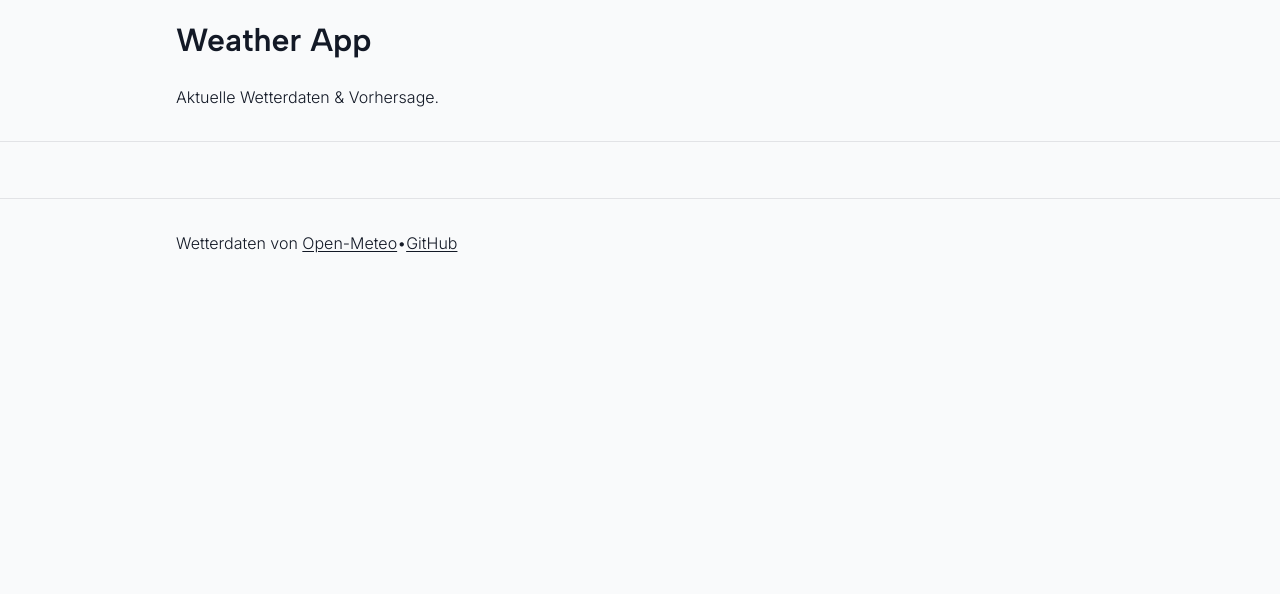
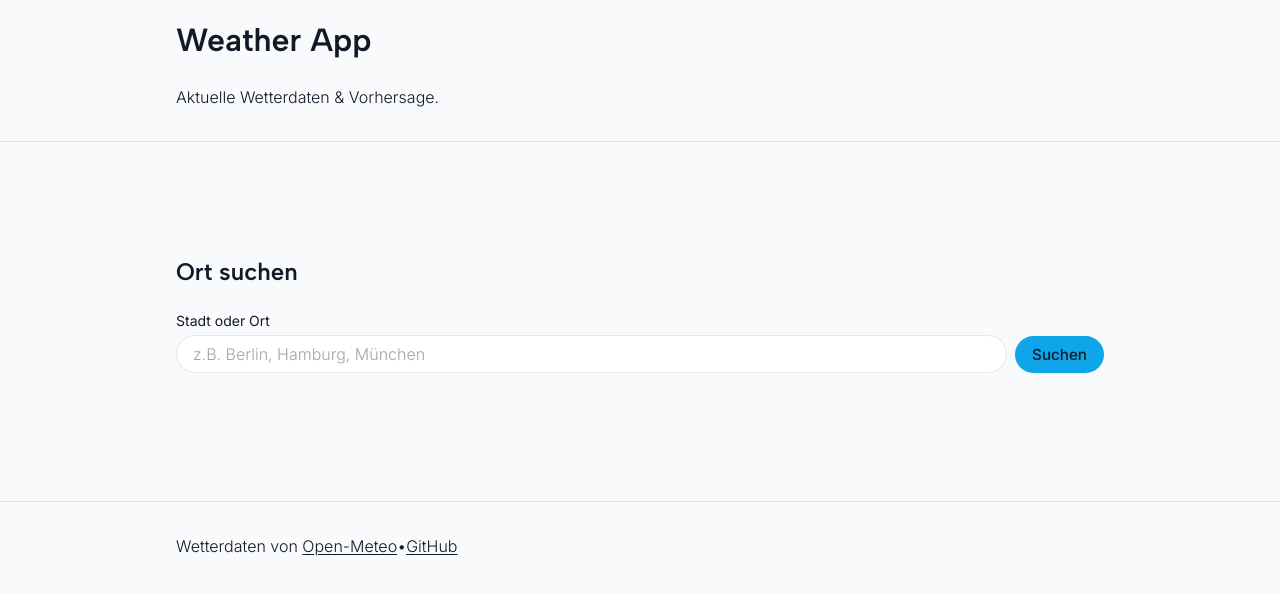
Before and after one commit to mradermaker/weather-app, a Vue app: page / in a window 1280 px wide. Shown: the top 594 px of the page. Built offline with nearby package versions, Linux system fonts and the light colour scheme.

Commit message:
added SearchBar component with logic and styling

```diff
--- a/src/App.vue
+++ b/src/App.vue
@@ -1,4 +1,14 @@
-<script setup lang="ts"></script>
+<script setup lang="ts">
+import { ref } from 'vue'
+import SearchBar from './components/SearchBar.vue'
+
+const lastSearch = ref<string | null>(null)
+
+function handleSearch(city: string) {
+  console.log('Suche gestartet für:', city)
+  lastSearch.value = city
+}
+</script>
 
 <template>
   <header class="header">
@@ -7,7 +17,16 @@
       <p class="header__subtitle">Aktuelle Wetterdaten & Vorhersage.</p>
     </div>
   </header>
-  <main id="main-content" class="main container"></main>
+  <main id="main-content" class="main container">
+    <section class="search section" aria-labelledby="search-title">
+      <h2 id="search-title" class="search__title">Ort suchen</h2>
+      <SearchBar @search="handleSearch" />
+      <p v-if="lastSearch" class="search__text">
+        Zuletzt gesuchter Ort:
+        <strong>{{ lastSearch }}</strong>
+      </p>
+    </section>
+  </main>
   <footer class="footer">
     <div class="footer__inner container">
       <p class="footer__text">
--- a/src/assets/main.css
+++ b/src/assets/main.css
@@ -28,8 +28,9 @@
   --space-xs: 0.25rem;
   --space-sm: 0.5rem;
   --space-md: 1rem;
-  --space-lg: 1.5rem;
-  --space-xl: 2rem;
+  --space-lg: 2rem;
+  --space-xl: 3rem;
+  --space-xxl: 5rem;
 
   /* Radius */
   --radius-sm: 0.25rem;
@@ -44,6 +45,7 @@
     --color-bg-card: #172036;
     --color-text: #e5e7eb;
     --color-primary: #38bdf8;
+    --color-primary-text: var(--color-bg);
 
     --shadow-sm: none;
     --shadow-md: none;
@@ -151,6 +153,11 @@ button {
   }
 }
 
+/* Section */
+.section {
+  padding-block: var(--space-xxl);
+}
+
 /* ------------------------------
    4. Reusable Blocks
 ---------------------------------*/
@@ -190,6 +197,46 @@ button {
   outline-offset: 2px;
 }
 
+/* Form elements */
+.field {
+  display: flex;
+  flex-direction: column;
+  gap: var(--space-xs);
+}
+
+.field__label {
+  font-size: var(--font-size-small);
+  font-weight: 400;
+}
+
+.field__control {
+  display: flex;
+  flex-direction: row;
+  align-items: center;
+  gap: var(--space-sm);
+}
+
+.input {
+  width: 100%;
+  padding: var(--space-sm) var(--space-md);
+  border-radius: var(--radius-round);
+  color: var(--color-text);
+  border: 1px solid var(--color-border);
+  background-color: var(--color-bg-card);
+  font-size: var(--font-size-base);
+  font-weight: 300;
+  outline: none;
+}
+
+input::placeholder {
+  color: color-mix(in srgb, var(--color-text) 40%, transparent);
+}
+
+.input:focus-visible {
+  border-color: var(--color-primary);
+  box-shadow: 0 0 0 1px var(--color-primary);
+}
+
 /* ------------------------------
    5. Accessibility
 ---------------------------------*/
--- a/src/components/SearchBar.vue
+++ b/src/components/SearchBar.vue
@@ -0,0 +1,55 @@
+<script setup lang="ts">
+import { ref } from 'vue'
+
+// Define custom event that this component emits to its parent.
+// Example usage: emit('search', 'Berlin')
+const emit = defineEmits<{
+  (e: 'search', value: string): void
+}>()
+
+// Local state for the input field (reactive)
+const city = ref('')
+
+// Called when the form is submitted
+function handleSubmit() {
+  const trimmed = city.value.trim()
+  if (!trimmed) return
+
+  emit('search', trimmed)
+}
+</script>
+
+<template>
+  <form class="search-bar" @submit.prevent="handleSubmit">
+    <div class="search-bar__field field">
+      <label class="field__label" for="search-bar-city"> Stadt oder Ort </label>
+
+      <div class="search-bar__controls field__control">
+        <input
+          id="search-bar-city"
+          v-model="city"
+          class="input search-bar__input"
+          type="text"
+          name="city"
+          placeholder="z.B. Berlin, Hamburg, München"
+          autocomplete="off"
+        />
+
+        <button type="submit" class="button search-bar__button">Suchen</button>
+      </div>
+    </div>
+  </form>
+</template>
+
+<style scoped>
+.search-bar {
+}
+.search-bar__field {
+}
+.search-bar__controls {
+}
+.search-bar__input {
+}
+.search-bar__button {
+}
+</style>
```
